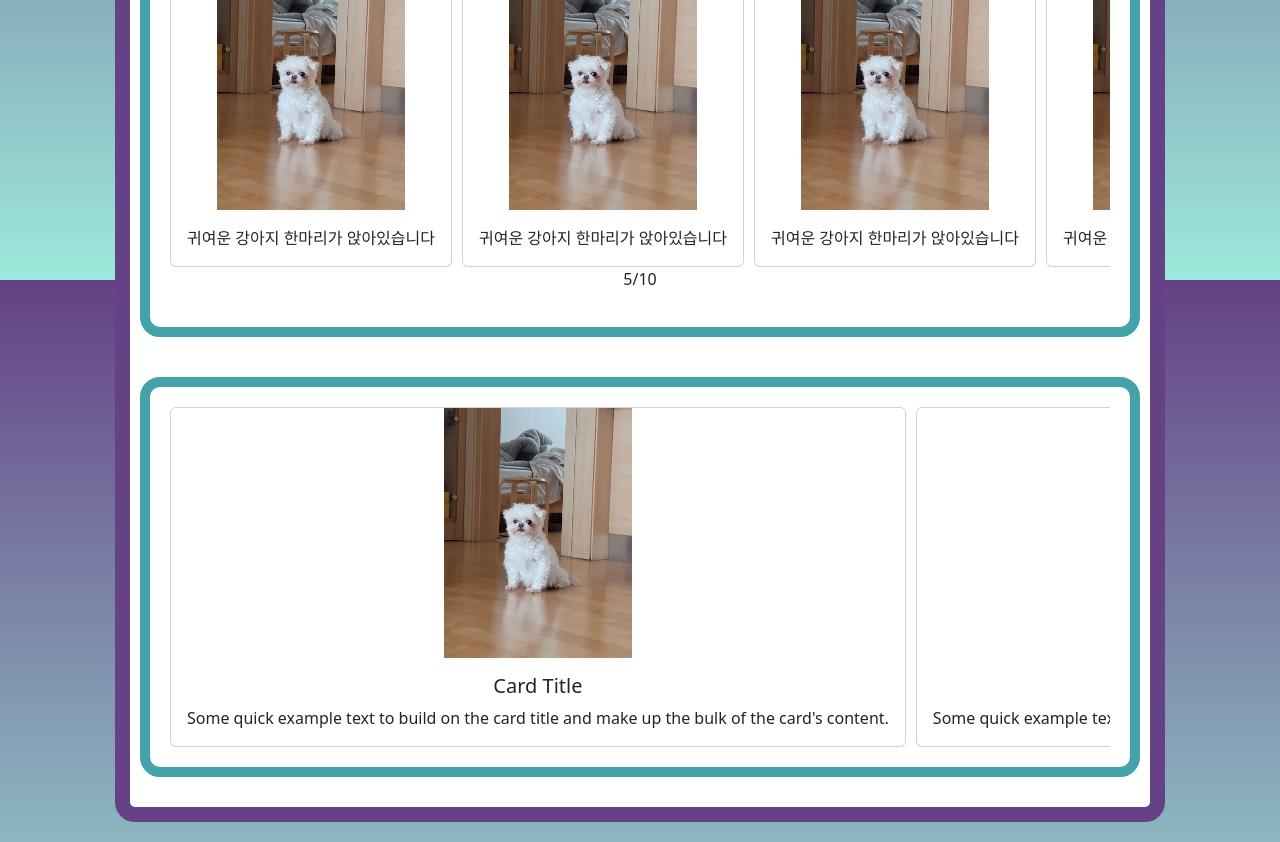
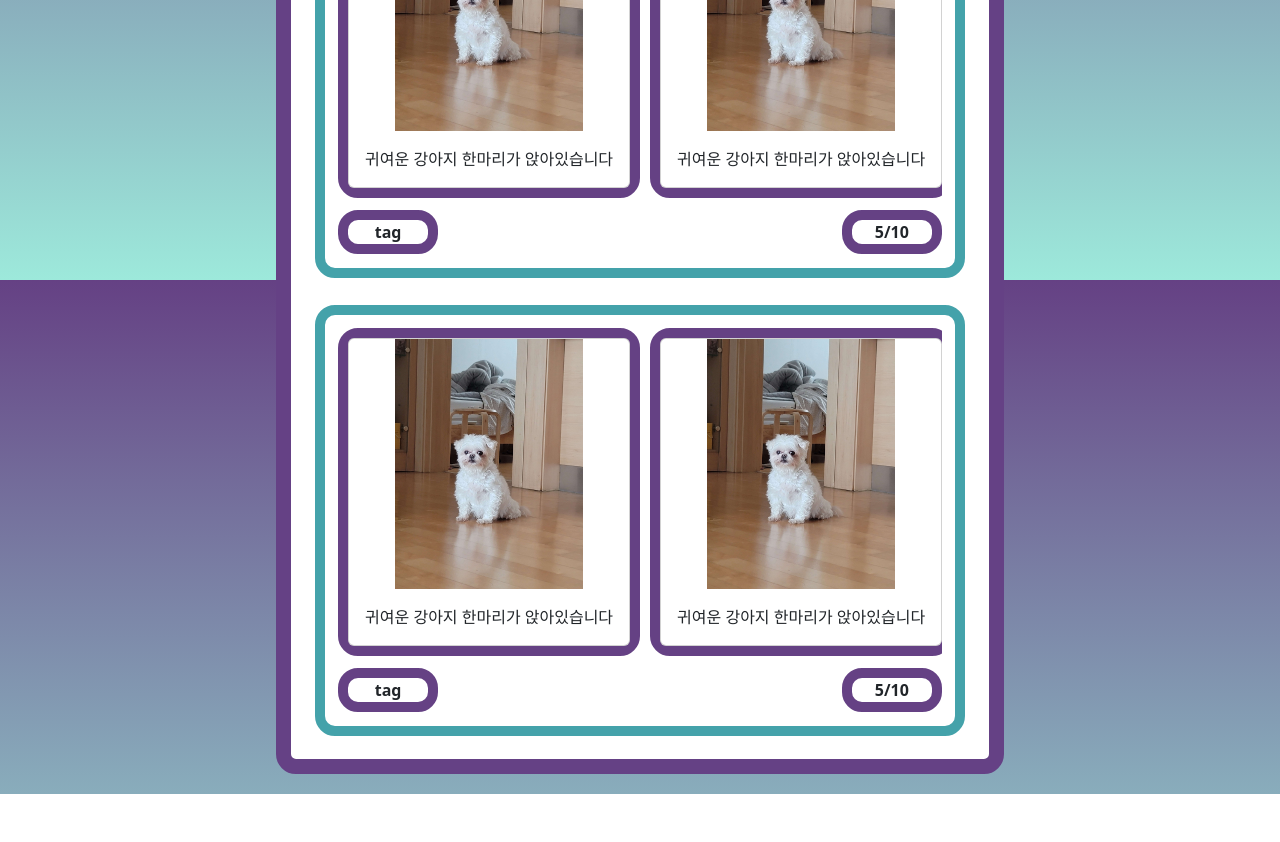
Before and after one commit to krafton-jungle-5th/shakesPT, a React (Create React App) app in the folder shakespt-front/: page / in a window 1280 px wide. Shown: the part 520-1362 px from the top of the page. After the commit the page ends 1314 px from the top, so only its background shows below. Built offline with nearby package versions, Linux system fonts and the light colour scheme.

Commit message:
Feat : React 페이지 작성중

```diff
--- a/shakespt-front/src/App.css
+++ b/shakespt-front/src/App.css
@@ -10,6 +10,7 @@ body, html {
     flex-direction: column;
     align-items: center;
     justify-content: center;
+    margin: 0% 20% 0% 20%;
 }
 
 .flex {
@@ -61,7 +62,17 @@ body, html {
 .content-container {
     align-items: center;
     text-align: center;
-    width: 1000px; /* 카드 컨테이너의 고정 너비 */
+    border-radius: 20px;
+    border: solid #44A2AA 10px;
+    background-color: white;
+    margin: 2%;
+    padding: 2%;
+}
+
+.append-card-container {
+    align-items: center;
+    text-align: center;
+    width: 96%;
     border-radius: 20px;
     border: solid #44A2AA 10px;
     background-color: white;
@@ -75,12 +86,20 @@ body, html {
 }
 
 .card-style {
-    height: 250px !important;
+    border-radius: 20px;
+    border: solid #654184 10px;
 }
 
 .card-image {
     height: 250px !important;
     object-fit: contain; /* 이미지가 비율을 유지하면서 컨테이너를 채우도록 설정 */
+}
+
+.card-info {
+    display: flex;
+    justify-content: space-between;
+    align-items: center;
+    margin-top: 2%;
 }
 
 .wrap-vertical {
@@ -95,3 +114,10 @@ body, html {
     flex: 0 0 auto; /* 카드의 너비를 자동으로 조절하지 않도록 설정 */
     margin-right: 10px; /* 카드 사이의 간격을 설정 */
 }
+
+.border-tag {
+    border-radius: 20px;
+    width: 100px;
+    border: solid #654184 10px;
+    font-weight: bold;
+}
--- a/shakespt-front/src/App.js
+++ b/shakespt-front/src/App.js
@@ -1,6 +1,7 @@
 import './App.css';
-import {Button, InputGroup, Form, Card} from 'react-bootstrap'
+import {Button, Form, InputGroup} from 'react-bootstrap'
 import React from "react";
+import WrapVertical from "./components/WrapVertical";
 
 function App() {
     return (
@@ -20,90 +21,17 @@ function App() {
                     </InputGroup>
                 </div>
                 <div className="content">
-                  <button className="content-container">
+                    <button className="append-card-container">
                         <h3 className="content-text">이야기를 시작해주세요</h3>
                     </button>
                     <div>
                         필터
                     </div>
 
-                  <div className="content-container">
-                      <div className="wrap-vertical">
-
-                          <div className="card-container">
-                              <Card>
-                                  <Card.Img className="card-image" variant="top" src="/assets/cola.jpg"/>
-                                  <Card.Body>
-                                      <Card.Text style={{wordWrap: "normal"}}>
-                                          귀여운 강아지 한마리가 앉아있습니다
-                                      </Card.Text>
-                                  </Card.Body>
-                              </Card>
-                          </div>
-                          <div className="card-container">
-                              <Card>
-                                  <Card.Img className="card-image" variant="top" src="/assets/cola.jpg"/>
-                                  <Card.Body>
-                                      <Card.Text style={{wordWrap: "normal"}}>
-                                          귀여운 강아지 한마리가 앉아있습니다
-                                      </Card.Text>
-                                  </Card.Body>
-                              </Card>
-                          </div>
-                          <div className="card-container">
-                              <Card>
-                                  <Card.Img className="card-image" variant="top" src="/assets/cola.jpg"/>
-                                  <Card.Body>
-                                      <Card.Text style={{wordWrap: "normal"}}>
-                                          귀여운 강아지 한마리가 앉아있습니다
-                                      </Card.Text>
-                                  </Card.Body>
-                              </Card>
-                          </div>
-                          <div className="card-container">
-                              <Card>
-                                  <Card.Img className="card-image" variant="top" src="/assets/cola.jpg"/>
-                                  <Card.Body>
-                                      <Card.Text style={{wordWrap: "normal"}}>
-                                          귀여운 강아지 한마리가 앉아있습니다
-                                      </Card.Text>
-                                  </Card.Body>
-                              </Card>
-                          </div>
-                          <div>
-                              <p>5/10</p>
-                          </div>
-                      </div>
-                  </div>
-
-                  <div className="content-container">
-                      <div className="wrap-vertical">
-                          <div className="card-container">
-                              <Card>
-                                  <Card.Img className="card-image" variant="top" src="/assets/cola.jpg"/>
-                                  <Card.Body>
-                                      <Card.Title>Card Title</Card.Title>
-                                      <Card.Text style={{wordWrap: "normal"}}>
-                                      Some quick example text to build on the card title and make up the
-                                          bulk of the card's content.
-                                      </Card.Text>
-                                  </Card.Body>
-                              </Card>
-                          </div>
-                          <div className="card-container">
-                              <Card>
-                                  <Card.Img className="card-image" variant="top" src="/assets/cola.jpg"/>
-                                  <Card.Body>
-                                      <Card.Title>Card Title</Card.Title>
-                                      <Card.Text style={{wordWrap: "normal"}}>
-                                          Some quick example text to build on the card title and make up the
-                                          bulk of the card's content.
-                                      </Card.Text>
-                                  </Card.Body>
-                              </Card>
-                          </div>
-                      </div>
-                  </div>
+                    {/*이곳에 무한 스크롤 관련 옵션을 넣어야함*/}
+                    {/*서버에서 요청한 값을 map으로 돌리며 해당 component를 생성*/}
+                    <WrapVertical/>
+                    <WrapVertical/>
                 </div>
             </div>
         </div>
--- /dev/null
+++ b/shakespt-front/src/components/CardForm.jsx
@@ -0,0 +1,21 @@
+import React from 'react';
+import {Card} from "react-bootstrap";
+
+function CardForm(props) {
+    return (
+        <div className="card-container">
+            <div className="card-style">
+                <Card>
+                    <Card.Img className="card-image" variant="top" src="/assets/cola.jpg"/>
+                    <Card.Body>
+                        <Card.Text style={{wordWrap: "normal"}}>
+                            귀여운 강아지 한마리가 앉아있습니다
+                        </Card.Text>
+                    </Card.Body>
+                </Card>
+            </div>
+        </div>
+    );
+}
+
+export default CardForm;
--- /dev/null
+++ b/shakespt-front/src/components/WrapVertical.jsx
@@ -0,0 +1,28 @@
+import React from 'react';
+import CardForm from "./CardForm";
+
+function WrapVertical(props) {
+    return (
+        <div>
+            <div className="content-container">
+                <div className="wrap-vertical">
+
+                    {/*이곳에 props에서 받아온 image와 story map으로 돌리며 나타내야 함*/}
+                    <CardForm/>
+                    <CardForm/>
+                    <CardForm/>
+                    <CardForm/>
+                    <CardForm/>
+                    <CardForm/>
+                    <CardForm/>
+                </div>
+                <div className="card-info">
+                    <div className="border-tag">tag</div>
+                    <div className="border-tag">5/10</div>
+                </div>
+            </div>
+        </div>
+    );
+}
+
+export default WrapVertical;
```
Lines whose indentation alone changed are shown as unchanged.
